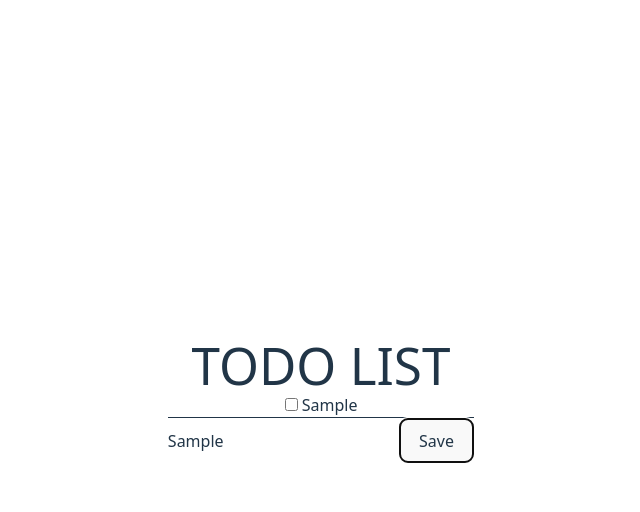
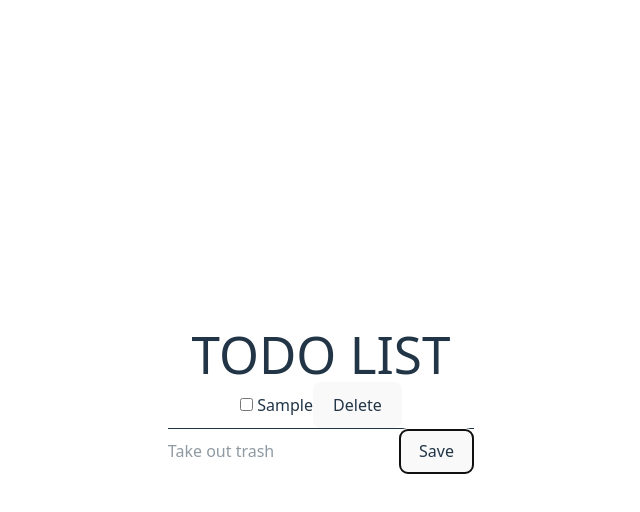
Before and after one commit to lea927/to-do-basic, a React (Vite) app: page / in a window 1280 px wide. Both pictures are taken after typing "Sample" into the empty fields and a click on the button "Save". Shown: the top 512 px of the page, without its empty margins (319-959 px from the left). Built offline with nearby package versions, Linux system fonts and the light colour scheme.

Commit message:
feat: add clear input after save and delete functionality

```diff
--- a/src/ToDoItem.jsx
+++ b/src/ToDoItem.jsx
@@ -1,6 +1,6 @@
 import React from 'react'
 
-const ToDoItem = ({index, item, onBoxClick}) => {
+const ToDoItem = ({index, item, onBoxClick, onDelete}) => {
   return (
     <>
       <div>
@@ -10,6 +10,7 @@ const ToDoItem = ({index, item, onBoxClick}) => {
           onChange={(e) => onBoxClick(index, e.target.checked)}
         />
         <p className='inline'> {item.taskName}</p>
+        <button type="submit" onClick={() => onDelete(index)}>Delete</button>
       </div>
     </>
   )
--- a/src/TodoApp.jsx
+++ b/src/TodoApp.jsx
@@ -35,10 +35,19 @@ function TodoApp() {
     setTodos(updatedToDos)
   }
 
+  const handleDelete = (index) => {
+    const updatedToDos = todos.filter((_todo, idx) => idx !== index)
+    setTodos(updatedToDos)
+  }
+
   return (
     <>
       <h1 className='uppercase'>Todo List</h1>
-      <ToDoList items={todos} onBoxClick={handleCheckboxClick} />
+      <ToDoList
+        items={todos}
+        onBoxClick={handleCheckboxClick}
+        onDelete={handleDelete}
+      />
       <hr />
       <ToDoForm onSaveToDo={handleSubmit}/>
     </>
--- a/src/TodoForm.jsx
+++ b/src/TodoForm.jsx
@@ -10,8 +10,12 @@ const ToDoForm = ({onSaveToDo}) => {
           type="text"
           placeholder="Take out trash"
           onChange={(e) => setTask(e.target.value)}
+          value={task}
         />
-        <button type="submit" onClick={() => onSaveToDo(task)}>Save</button>
+        <button type="submit" onClick={() => {
+          onSaveToDo(task)
+          setTask('')
+        }}>Save</button>
       </div>
     </>
   )
--- a/src/TodoList.jsx
+++ b/src/TodoList.jsx
@@ -1,7 +1,7 @@
 import React from 'react'
 import ToDoItem from './ToDoItem'
 
-const ToDoList = ({items, onBoxClick}) => {
+const ToDoList = ({items, onBoxClick, onDelete}) => {
   return (
     <div>
       {items.map((item, index) => (
@@ -10,6 +10,7 @@ const ToDoList = ({items, onBoxClick}) => {
             item={item}
             onBoxClick={onBoxClick}
             index={index}
+            onDelete={onDelete}
           />
       ))}
     </div>
```
